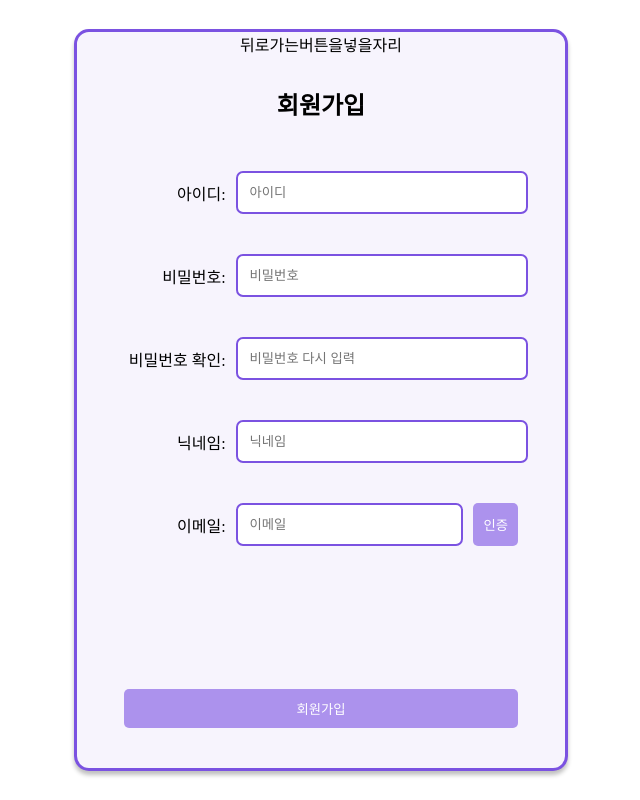
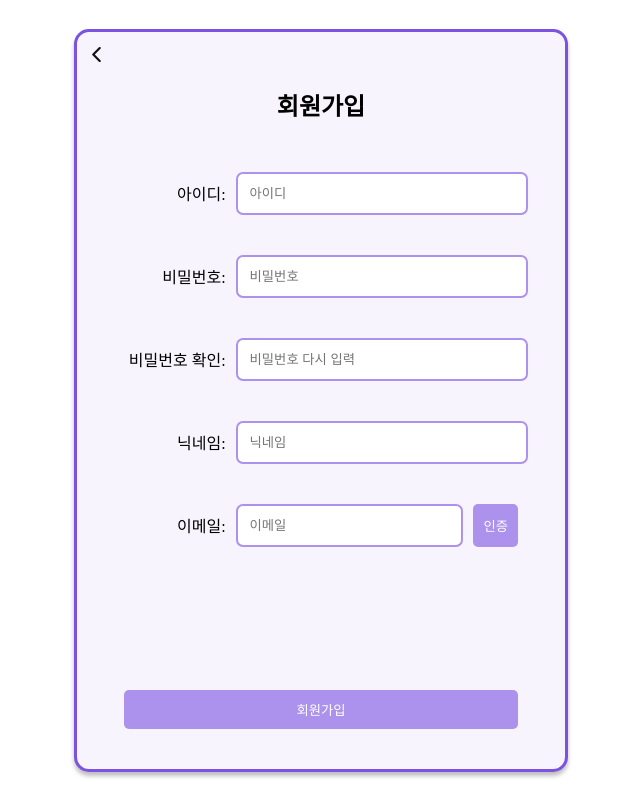
Before and after one commit to boostcampwm-2022/web34-moheyum, a Next.js app in the folder client/: page /signup in a window 1280 px wide. Shown: the whole page, without its empty margins (319-959 px from the left). Built offline with nearby package versions, Linux system fonts and the light colour scheme.

Commit message:
design(FE): 뒤로가기 아이콘 추가, input-text 디자인 수정 #32

```diff
--- a/client/components/signup/SignupModal.tsx
+++ b/client/components/signup/SignupModal.tsx
@@ -23,6 +23,10 @@ export default function SignupModal() {
   const [startVerify, setStartVerify] = useState<boolean>(false);
   const [verified, setVerified] = useState<boolean>(false);
   const [timer, setTimer] = useState<number>(-1);
+
+  const goBack = () => {
+    console.log('뒤로가잇');
+  };
 
   const onChangeFields = (e: ChangeEvent) => {
     const target = e.target as HTMLInputElement;
@@ -138,7 +142,7 @@ export default function SignupModal() {
 
   return (
     <ModalWrapper>
-      <div>뒤로가는버튼을넣을자리</div>
+      <ButtonBack onClick={goBack} />
       <ModalHeader>회원가입</ModalHeader>
       <SignupForm>
         <SignupRow>
@@ -238,7 +242,7 @@ const ModalHeader = styled.div`
   flex-direction: column;
   justify-content: center;
   align-items: center;
-  margin-top: 30px;
+  margin-top: 10px;
   margin-bottom: 30px;
   transition: all 0.3s ease;
 `;
@@ -302,11 +306,12 @@ const MoheyumInputText = styled.input<sizeProps>`
   ${(props) => props.height && `height: ${props.height}px;`}
   padding: 12px;
   background-color: ${COLORS.WHITE};
-  border: 2px solid ${COLORS.PRIMARY_DARK};
+  border: 2px solid ${COLORS.PRIMARY};
   border-radius: 7px;
   transition: all 0.2s ease;
   &:focus {
     outline: 1px solid ${COLORS.PRIMARY_DARK};
+    border: 2px solid ${COLORS.PRIMARY_DARK};
   }
   &:placeholder-shown {
     color: ${COLORS.GRAY2};
@@ -314,12 +319,14 @@ const MoheyumInputText = styled.input<sizeProps>`
   &:disabled {
     background-color: ${COLORS.GRAY3};
     -webkit-box-shadow: 0 0 0 30px ${COLORS.GRAY3} inset !important;
+    box-shadow: 0 0 0 30px ${COLORS.GRAY3} inset !important;
   }
   &:-webkit-autofill,
   &:-webkit-autofill:hover,
   &:-webkit-autofill:focus,
   &:-webkit-autofill:active {
     -webkit-box-shadow: 0 0 0 30px ${COLORS.WHITE} inset;
+    box-shadow: 0 0 0 30px ${COLORS.GRAY3} inset !important;
   }
 `;
 
@@ -346,3 +353,15 @@ const SignupSubmitContainer = styled.div`
   align-items: center;
   margin: 40px 0;
 `;
+
+const ButtonBack = styled.button`
+  border: none;
+  background-color: transparent;
+  align-self: flex-start;
+  width: 15px;
+  height: 15px;
+  margin: 15px 15px;
+  background-image: url('/ico_chveron_left.svg');
+  background-size: contain;
+  background-repeat: no-repeat;
+`;
```
Also changed, not shown: client/public/ico_chveron_left.svg (added).
